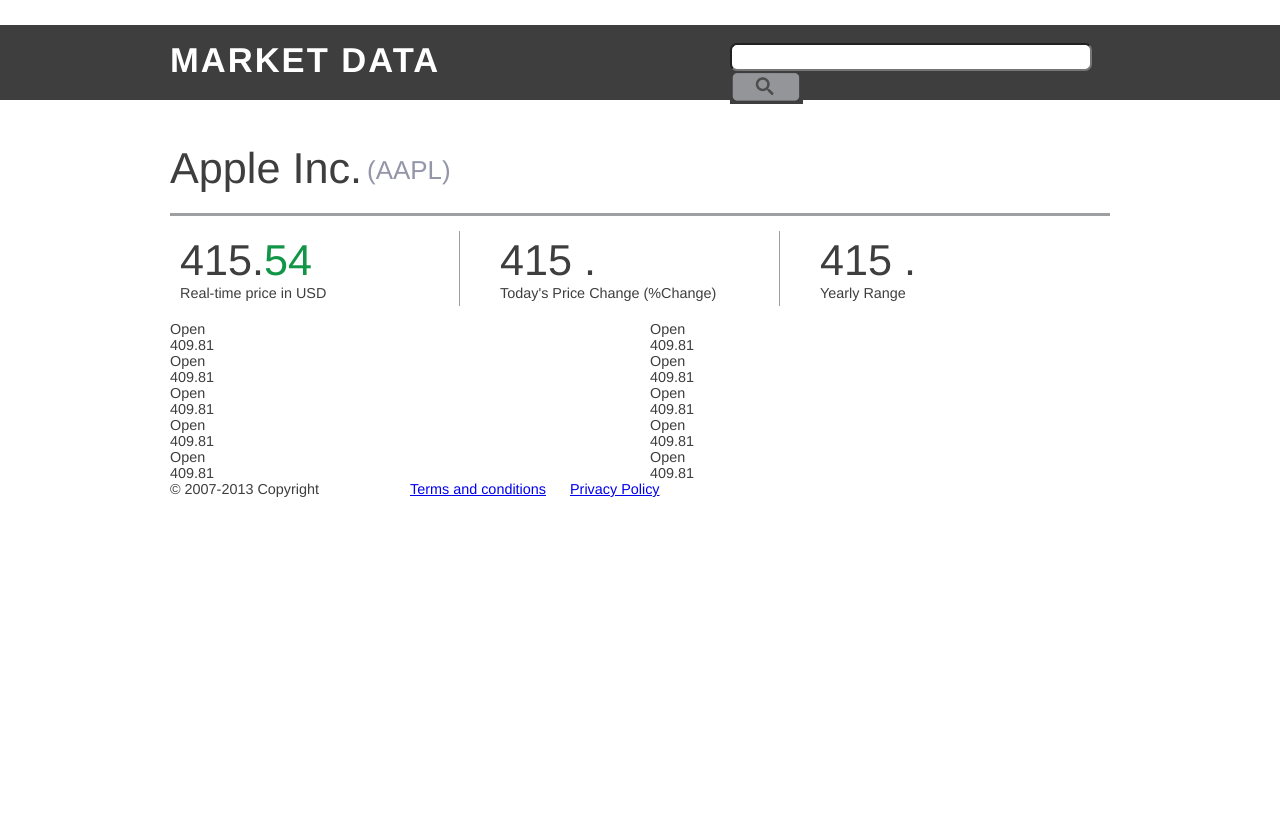
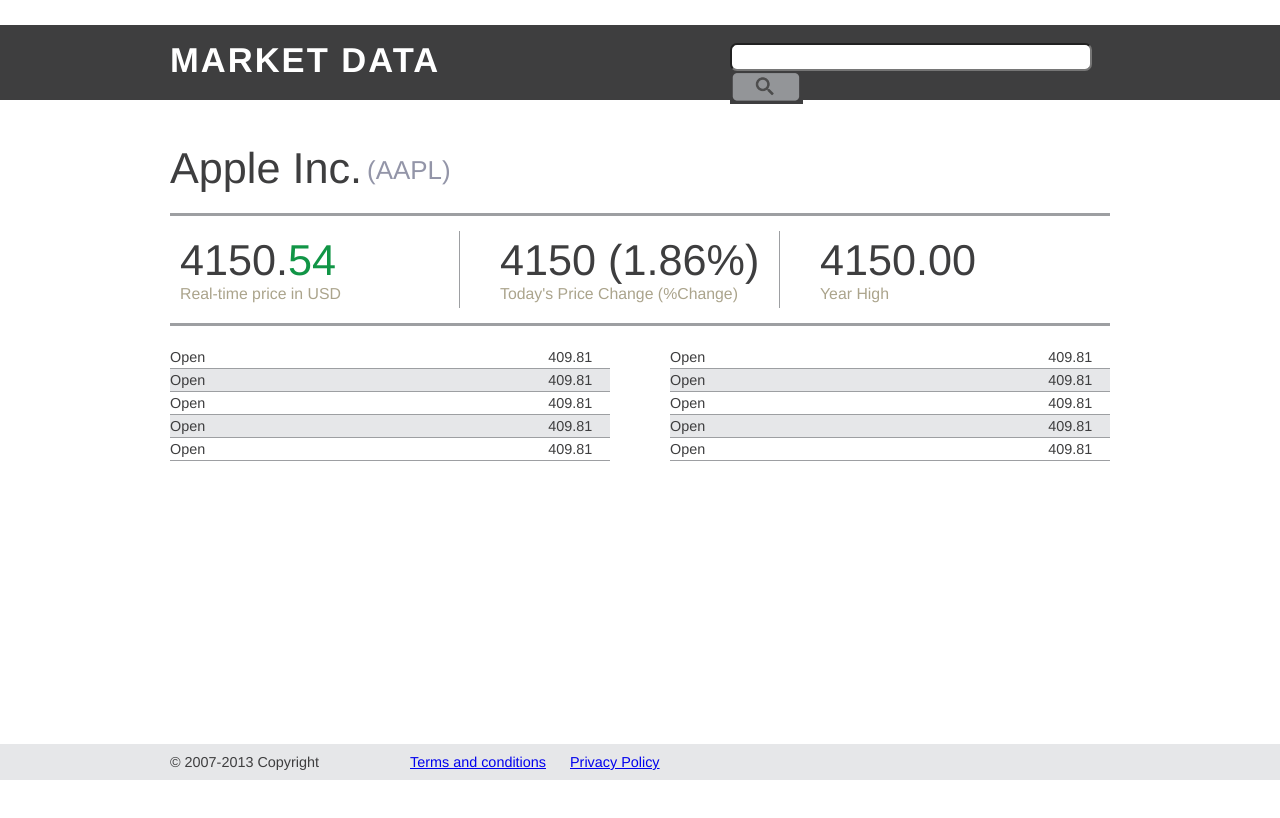
Before and after one commit to ponticelli/Ticker, a plain HTML site: page index.html in a window 1280 px wide. Drawn offline with nearby package versions, Linux system fonts and the light colour scheme.

Commit message:
layout complete

```diff
--- a/css/site.css
+++ b/css/site.css
@@ -57,6 +57,10 @@
     padding:20px 0;
  }
 
+ .marker {
+    border-bottom: 3px solid #9D9FA2;
+ }
+
  .tile {
     padding:20px 10px;
  }
@@ -101,3 +105,54 @@
  span.negative {
     color: #EE1D23;
  }
+
+ div.tile .caption {
+    color: #ABA48C;
+    font-size: 1.1em;
+ }
+
+ section.more_details {
+    margin: 20px 0;
+ }
+
+ .itemrow {
+    margin: 0 20px 0 0;
+    border-bottom: 1.2px solid #9D9FA2;
+ }
+
+ .rightset .itemrow {
+     margin: 0 0 0 20px;
+ }
+
+ .itemrow:after {
+   content: " ";
+   visibility: hidden;
+   display: block;
+   height: 0;
+   clear: both;
+}
+
+ div.itemrow:nth-child(even) {
+    background-color: #E6E7E9;
+ }
+
+ .itemrow .title {
+    width:68%;
+    float:left;
+    padding: 3px 0;
+ }
+
+ .itemrow .value {
+    width:28%;
+    float:left;
+    text-align: right;
+    padding: 3px 0;
+ }
+
+ .footer {
+    position: fixed;
+    bottom:20px;
+    width: 100%;
+    background-color: #E6E7E9;
+    padding:10px 0;
+ }
--- a/index.html
+++ b/index.html
@@ -33,34 +33,40 @@
           <div class="tickername left">Apple Inc.</div>
           <div class="symbol left">(AAPL)</div>
         </div>
+        <hr/>
         <div class="grid_4">
            <div class="tile">
              <div class="bignumber">
-               <span>415</span><span>.</span><span class="positive">54</span>
+               <span>4150</span><span>.</span><span class="positive">54</span>
              </div>
-             <caption>Real-time price in USD</caption>
+             <div class="caption">Real-time price in USD</div>
            </div>
         </div>
         <div class="grid_4">
           <div class="tile">
             <div class="positive"></div>
             <div class="bignumber">
-               <span>415</span>
-               <span>.</span>
+               <span>4150</span>
+               <span>(1.86%)</span>
              </div>
-             <caption>Today's Price Change (%Change)</caption>
+             <div class="caption">Today's Price Change (%Change)</div>
          </div>
         </div>
         <div class="grid_4">
           <div class="tile clear_border">
             <div class="bignumber">
-               <span>415</span>
-               <span>.</span>
+               <span>4150.00</span>
              </div>
-             <caption>Yearly Range</caption>
+             <div class="caption">Year High</div>
          </div>
         </div>
-        <div class="grid_6">
+        <div class="grid_12 marker"></div>
+      </div>
+    </section>
+
+    <section class="more_details">
+      <div class="container_12">
+        <div class="grid_6 leftset">
           <div class="itemrow">
             <div class="title">Open</div>
             <div class="value">409.81</div>
@@ -82,7 +88,7 @@
             <div class="value">409.81</div>
           </div>
         </div>
-        <div class="grid_6">
+        <div class="grid_6 rightset">
           <div class="itemrow">
             <div class="title">Open</div>
             <div class="value">409.81</div>
--- a/js/models/marketdata.js
+++ b/js/models/marketdata.js
@@ -39,7 +39,7 @@ define([], function () {
         "ChangeRealTime": parseFloat(quote["Change"].replace(/^[+-]/g, "")).toFixed(2),
         "ChangeRealTimeSign": quote["Change"].indexOf("-")? "negative" : "positive",
         "ChangeInPercent" : quote["ChangeInPercent"].replace(/^[+-]/g, ""),
-        "YearRange": quote["YearRange"],
+        "YearHigh": parseFloat(quote["YearHigh"]).toFixed(2),
         "Open" : parseFloat(quote["Open"]).toFixed(2),
         "DayHigh": parseFloat(quote["DaysHigh"]).toFixed(2),
         "DayLow": parseFloat(quote["DaysLow"]).toFixed(2),
```
